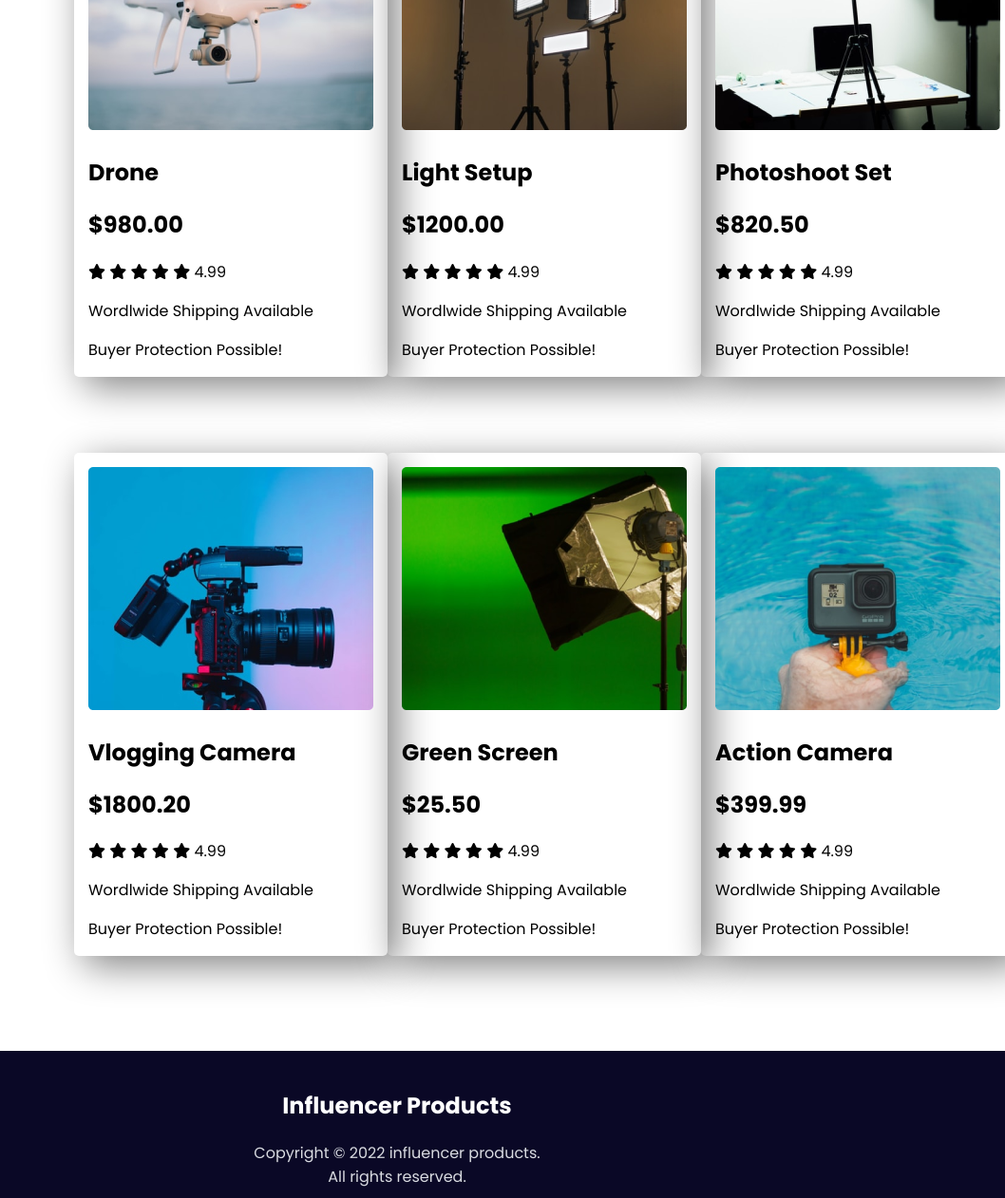
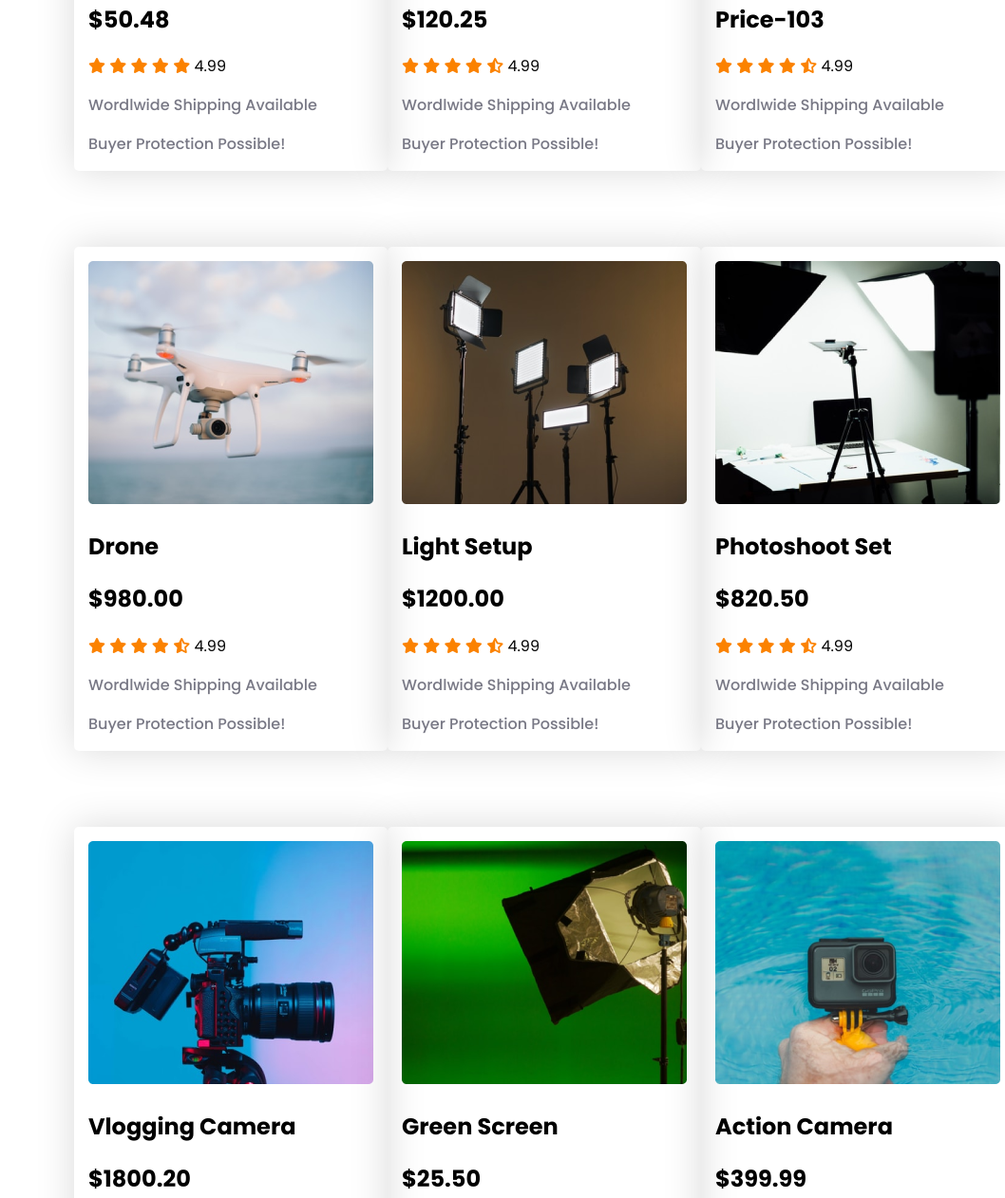
Before and after one commit to anthony-aura/assignment-web-2, a plain HTML site: page index.html in a window 1280 px wide. Shown: the part 1307-2569 px from the top of the page at 95% size, without its empty margins (222-1280 px from the left). Drawn offline with Linux system fonts and the light colour scheme.

Commit message:
sections updated

```diff
--- a/index.html
+++ b/index.html
@@ -16,7 +16,7 @@
     <!-- header start -->
     <header>
         <nav>
-            <h3>Influencer Products</h3>
+            <h3 class="top-header">Influencer Products</h3>
         </nav>
     </header>
     <!-- header end -->
@@ -37,7 +37,7 @@
         </section>
 
         <!-- Product Collection Section -->
-        <section class="section-heading">
+        <section class="collection-title">
             <h1>Popular Collection</h1>
         </section>
         <section class="collection">
@@ -46,135 +46,150 @@
                 <h2>Flex Tripod</h2>
                 <h2>$50.48</h2>
                 <p>
-                    <span><i class="fas fa-star"></i>
+                    <span>
                         <i class="fas fa-star"></i>
                         <i class="fas fa-star"></i>
                         <i class="fas fa-star"></i>
-                        <i class="fas fa-star"></i></span>
+                        <i class="fas fa-star"></i>
+                        <i class="fas fa-star"></i>
+                    </span>
                     <span>4.99</span>
                 </p>
-                <p>Wordlwide Shipping Available</p>
-                <p>Buyer Protection Possible!</p>
+                <p class="product-info">Wordlwide Shipping Available</p>
+                <p class="product-info">Buyer Protection Possible!</p>
             </div>
             <div class="product">
                 <img src="images/mic.png " alt="">
                 <h2>Microphone</h2>
                 <h2>$120.25</h2>
                 <p>
-                    <span><i class="fas fa-star"></i>
-                        <i class="fas fa-star"></i>
-                        <i class="fas fa-star"></i>
-                        <i class="fas fa-star"></i>
-                        <i class="fas fa-star"></i></span>
+                    <span>
+                        <i class="fas fa-star full"></i>
+                        <i class="fas fa-star full"></i>
+                        <i class="fas fa-star full"></i>
+                        <i class="fas fa-star full"></i>
+                        <i class="fas fa-star-half-alt"></i>
+                    </span>
                     <span>4.99</span>
                 </p>
-                <p>Wordlwide Shipping Available</p>
-                <p>Buyer Protection Possible!</p>
+                <p class="product-info">Wordlwide Shipping Available</p>
+                <p class="product-info">Buyer Protection Possible!</p>
             </div>
             <div class="product">
                 <img src="images/airpod.png" alt="">
                 <h2>Aidbuds</h2>
                 <h2>Price-103</h2>
                 <p>
-                    <span><i class="fas fa-star"></i>
-                        <i class="fas fa-star"></i>
-                        <i class="fas fa-star"></i>
-                        <i class="fas fa-star"></i>
-                        <i class="fas fa-star"></i></span>
+                    <span>
+                        <i class="fas fa-star full"></i>
+                        <i class="fas fa-star full"></i>
+                        <i class="fas fa-star full"></i>
+                        <i class="fas fa-star full"></i>
+                        <i class="fas fa-star-half-alt"></i>
+                    </span>
                     <span>4.99</span>
                 </p>
-                <p>Wordlwide Shipping Available</p>
-                <p>Buyer Protection Possible!</p>
+                <p class="product-info">Wordlwide Shipping Available</p>
+                <p class="product-info">Buyer Protection Possible!</p>
             </div>
             <div class="product">
                 <img src="images/drone.png" alt="">
                 <h2>Drone</h2>
                 <h2>$980.00</h2>
                 <p>
-                    <span><i class="fas fa-star"></i>
-                        <i class="fas fa-star"></i>
-                        <i class="fas fa-star"></i>
-                        <i class="fas fa-star"></i>
-                        <i class="fas fa-star"></i></span>
+                    <span>
+                        <i class="fas fa-star full"></i>
+                        <i class="fas fa-star full"></i>
+                        <i class="fas fa-star full"></i>
+                        <i class="fas fa-star full"></i>
+                        <i class="fas fa-star-half-alt"></i>
+                    </span>
                     <span>4.99</span>
                 </p>
-                <p>Wordlwide Shipping Available</p>
-                <p>Buyer Protection Possible!</p>
+                <p class="product-info">Wordlwide Shipping Available</p>
+                <p class="product-info">Buyer Protection Possible!</p>
             </div>
             <div class="product">
                 <img src="images/lights.png" alt="">
                 <h2>Light Setup</h2>
                 <h2>$1200.00</h2>
                 <p>
-                    <span><i class="fas fa-star"></i>
-                        <i class="fas fa-star"></i>
-                        <i class="fas fa-star"></i>
-                        <i class="fas fa-star"></i>
-                        <i class="fas fa-star"></i></span>
+                    <span>
+                        <i class="fas fa-star full"></i>
+                        <i class="fas fa-star full"></i>
+                        <i class="fas fa-star full"></i>
+                        <i class="fas fa-star full"></i>
+                        <i class="fas fa-star-half-alt"></i>
+                    </span>
                     <span>4.99</span>
                 </p>
-                <p>Wordlwide Shipping Available</p>
-                <p>Buyer Protection Possible!</p>
+                <p class="product-info">Wordlwide Shipping Available</p>
+                <p class="product-info">Buyer Protection Possible!</p>
             </div>
             <div class="product">
                 <img src="images/setup.png" alt="">
                 <h2>Photoshoot Set</h2>
                 <h2>$820.50</h2>
                 <p>
-                    <span><i class="fas fa-star"></i>
-                        <i class="fas fa-star"></i>
-                        <i class="fas fa-star"></i>
-                        <i class="fas fa-star"></i>
-                        <i class="fas fa-star"></i></span>
+                    <span>
+                        <i class="fas fa-star full"></i>
+                        <i class="fas fa-star full"></i>
+                        <i class="fas fa-star full"></i>
+                        <i class="fas fa-star full"></i>
+                        <i class="fas fa-star-half-alt"></i>
+                    </span>
                     <span>4.99</span>
                 </p>
-                <p>Wordlwide Shipping Available</p>
-                <p>Buyer Protection Possible!</p>
+                <p class="product-info">Wordlwide Shipping Available</p>
+                <p class="product-info">Buyer Protection Possible!</p>
             </div>
             <div class="product">
                 <img src="images/camera.png" alt="">
                 <h2>Vlogging Camera</h2>
                 <h2>$1800.20</h2>
                 <p>
-                    <span><i class="fas fa-star"></i>
-                        <i class="fas fa-star"></i>
-                        <i class="fas fa-star"></i>
-                        <i class="fas fa-star"></i>
-                        <i class="fas fa-star"></i></span>
+                    <span>
+                        <i class="fas fa-star full"></i>
+                        <i class="fas fa-star full"></i>
+                        <i class="fas fa-star full"></i>
+                        <i class="fas fa-star full"></i>
+                        <i class="fas fa-star-half-alt"></i></span>
                     <span>4.99</span>
                 </p>
-                <p>Wordlwide Shipping Available</p>
-                <p>Buyer Protection Possible!</p>
+                <p class="product-info">Wordlwide Shipping Available</p>
+                <p class="product-info">Buyer Protection Possible!</p>
             </div>
             <div class="product">
                 <img src="images/single-light.png" alt="">
                 <h2>Green Screen</h2>
                 <h2>$25.50</h2>
                 <p>
-                    <span><i class="fas fa-star"></i>
-                        <i class="fas fa-star"></i>
-                        <i class="fas fa-star"></i>
-                        <i class="fas fa-star"></i>
-                        <i class="fas fa-star"></i></span>
+                    <span>
+                        <i class="fas fa-star full"></i>
+                        <i class="fas fa-star full"></i>
+                        <i class="fas fa-star full"></i>
+                        <i class="fas fa-star full"></i>
+                        <i class="fas fa-star-half-alt"></i></span>
                     <span>4.99</span>
                 </p>
-                <p>Wordlwide Shipping Available</p>
-                <p>Buyer Protection Possible!</p>
+                <p class="product-info">Wordlwide Shipping Available</p>
+                <p class="product-info">Buyer Protection Possible!</p>
             </div>
             <div class="product">
                 <img src="images/action.png" alt="">
                 <h2>Action Camera</h2>
                 <h2>$399.99</h2>
                 <p>
-                    <span><i class="fas fa-star"></i>
-                        <i class="fas fa-star"></i>
-                        <i class="fas fa-star"></i>
-                        <i class="fas fa-star"></i>
-                        <i class="fas fa-star"></i></span>
+                    <span>
+                        <i class="fas fa-star full"></i>
+                        <i class="fas fa-star full"></i>
+                        <i class="fas fa-star full"></i>
+                        <i class="fas fa-star full"></i>
+                        <i class="fas fa-star-half-alt"></i></span>
                     <span>4.99</span>
                 </p>
-                <p>Wordlwide Shipping Available</p>
-                <p>Buyer Protection Possible!</p>
+                <p class="product-info">Wordlwide Shipping Available</p>
+                <p class="product-info">Buyer Protection Possible!</p>
             </div>
         </section>
     </main>
--- a/style.css
+++ b/style.css
@@ -7,13 +7,22 @@ body{
     margin: 0;
 }
 
+/* Top Header Styles */
+header{
+    padding-top: 80px;
+}
+.top-header{
+    padding-left: 120px;
+    font-size: 24px;
+    color: #3A3A3A;
+}
+
 /* Top Banner Styles */
 .top-banner{
     display: flex;
     justify-content: center;
     align-items: center;
-    padding-left: 80px;
-    padding-right: 80px;
+    padding: 120px 120px;
 }
 
 .top-banner-left{
@@ -55,6 +64,11 @@ padding-left: 15px;
 }
 
 /* Product Collection Styles */
+.collection-title{
+    font-size: 28px;
+    color: #3A3A3A;
+    text-align: center;
+}
 .collection{
     display: grid;
     grid-template-columns: repeat(3, 1fr);
@@ -74,7 +88,16 @@ padding-left: 15px;
     padding-left: 15px;
     padding-right: 15px;
     border-radius: 5px;
-    box-shadow: 10px 10px 40px grey;
+    box-shadow: 0px 0px 40px #00000026;
+}
+
+.fa-star, .fa-star-half-alt{
+    color: #FB8200;
+}
+
+.product-info{
+    font-weight: 500;
+    color: #787885;
 }
 
 /* Footer Part */
@@ -95,3 +118,10 @@ footer{
     font-size: 16px;
     color: #D9DBE1;
 }
+
+/*--- Media Queries ---
+--------------------- */
+
+
+/* ----Tablet Devices----
+----------------------- */
```
